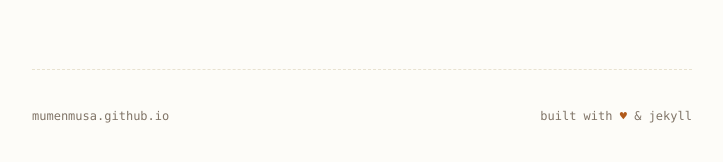
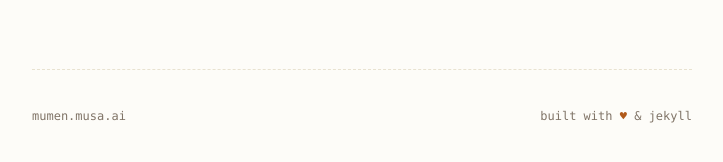
Before and after one commit to mumenmusa/mumenmusa.github.io, a Jekyll site: the page built from index.html, in a window 1280 px wide. Shown: the part 526-688 px from the top of the page, without its empty margins (278-1001 px from the left). Built offline with Jekyll 4.4.1, drawn with Linux system fonts in a browser that asks for light colours.

Commit message:
Update footer link from mumenmusa to mumen.musa.ai

```diff
--- a/_layouts/default.html
+++ b/_layouts/default.html
@@ -22,7 +22,7 @@
 {{ content }}
 
 <footer class="site">
-  <span>mumenmusa.github.io</span>
+  <span>mumen.musa.ai</span>
   <span>built with <span class="heart">♥</span> &amp; jekyll</span>
 </footer>
 
```
